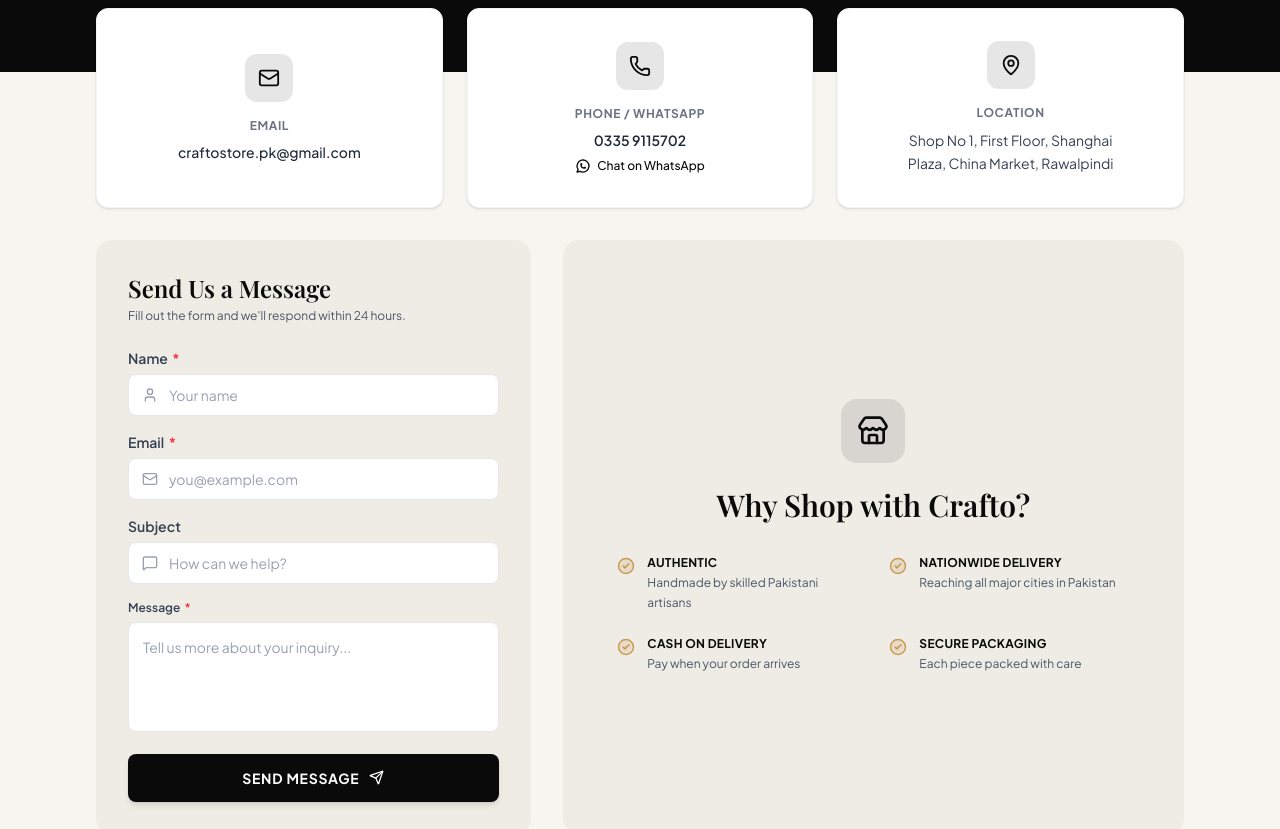
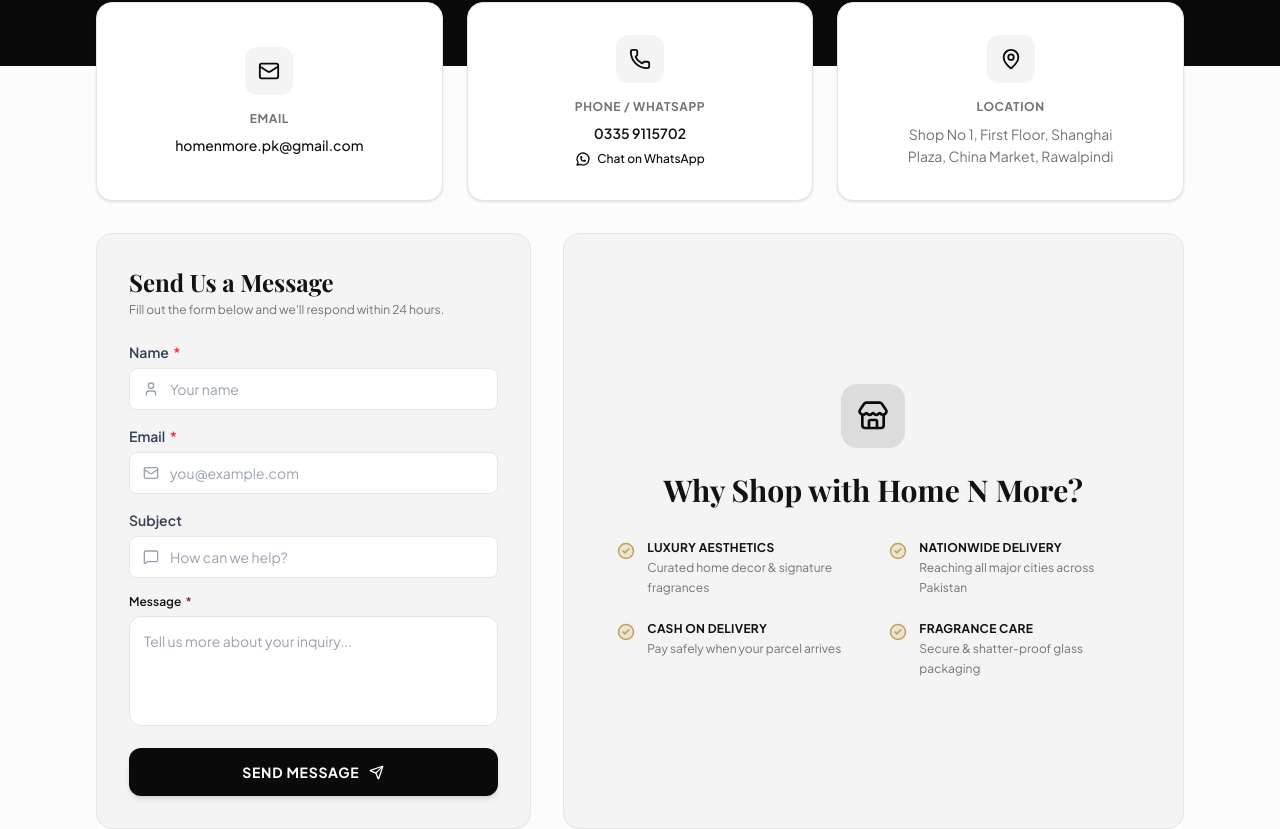
Before and after one commit to m-junaid1998/Crafto, a React (Vite) app: page /contact in a window 1280 px wide. Shown: the part 327-1156 px from the top of the page. Built offline with nearby package versions, Linux system fonts and the light colour scheme; a web font is replaced by a local one.

Commit message:
add new one

```diff
--- a/index.html
+++ b/index.html
@@ -2,7 +2,7 @@
 <html lang="en">
   <head>
     <meta charset="UTF-8" />
-    <link rel="icon" type="image/png" href="./favicon.png" />
+    <link rel="icon" type="image/png" href="./logo.png" />
     <!-- Google Fonts: Playfair Display & Plus Jakarta Sans -->
     <link rel="preconnect" href="https://fonts.googleapis.com" />
     <link rel="preconnect" href="https://fonts.gstatic.com" crossorigin />
@@ -11,7 +11,7 @@
       rel="stylesheet"
     />
     <meta name="viewport" content="width=device-width, initial-scale=1.0" />
-    <title>crafto</title>
+    <title>Home n More</title>
   </head>
   <body>
     <div id="root"></div>
--- a/src/Routes/routelist.tsx
+++ b/src/Routes/routelist.tsx
@@ -1,4 +1,5 @@
 import { lazy } from "react";
+import Wishlist from "../components/Wishlist";
 
 const Home = lazy(() => import("../pages/Index"));
 const Contact = lazy(() => import("../pages/Contact"));
@@ -10,4 +11,5 @@
   { path: "contact", element: <Contact /> },
   { path: "shop", element: <Shop /> },
   { path: "product/:id", element: <ProductDetails /> },
+  { path: "wishlist", element: <Wishlist /> },
 ];
--- a/src/components/Footer.tsx
+++ b/src/components/Footer.tsx
@@ -92,9 +92,8 @@
 
         <div className="border-t border-[var(--color-border)] pt-8" />
 
-        {/* Bottom Bar */}
         <div className="flex flex-col sm:flex-row items-center justify-between gap-4 text-xs text-[var(--color-muted)] font-normal">
-          <p>© {new Date().getFullYear()} Home N More. Premium Home Decor & Fragrances.</p>
+          <p>© {new Date().getFullYear()} Home N More</p>
           <div className="flex items-center space-x-6 tracking-wider uppercase text-[11px] font-semibold text-[var(--color-muted)]">
             <Link to="/privacy" className="hover:text-[var(--color-text-dark)] transition-colors">PRIVACY POLICY</Link>
             <Link to="/terms" className="hover:text-[var(--color-text-dark)] transition-colors">TERMS OF SERVICE</Link>
--- a/src/pages/Contact.tsx
+++ b/src/pages/Contact.tsx
@@ -4,46 +4,46 @@
 import { Button } from '../components/Button';
 import { WhatsAppIcon } from '../utils/socialicons';
 
-const INFO_CARDS = [
-  { icon: <Mail size={22} />, title: 'Email', content: <a href="mailto:craftostore.pk@gmail.com" className="text-gray-800 font-medium text-sm hover:text-accent">craftostore.pk@gmail.com</a> },
-  { icon: <Phone size={22} />, title: 'Phone / WhatsApp', content: <><p className="text-gray-800 font-semibold text-sm mb-2">0335 9115702</p><a href="https://wa.me/923359115702" target="_blank" rel="noreferrer" className="inline-flex items-center space-x-1.5 text-xs text-primary font-medium hover:underline"><WhatsAppIcon size={16} /><span>Chat on WhatsApp</span></a></> },
-  { icon: <MapPin size={22} />, title: 'Location', content: <p className="text-gray-700 text-sm max-w-[220px] leading-relaxed">Shop No 1, First Floor, Shanghai Plaza, China Market, Rawalpindi</p> }
+const INFO = [
+  { icon: <Mail size={22} />, title: 'Email', content: <a href="mailto:homenmore.pk@gmail.com" className="text-[var(--color-text-dark)] font-medium text-sm hover:text-[var(--color-accent)] transition-colors">homenmore.pk@gmail.com</a> },
+  { icon: <Phone size={22} />, title: 'Phone / WhatsApp', content: <><p className="text-[var(--color-text-dark)] font-semibold text-sm mb-2">0335 9115702</p><a href="https://wa.me/923359115702" target="_blank" rel="noreferrer" className="inline-flex items-center space-x-1.5 text-xs text-[var(--color-primary)] font-medium hover:underline"><WhatsAppIcon size={16} /><span>Chat on WhatsApp</span></a></> },
+  { icon: <MapPin size={22} />, title: 'Location', content: <p className="text-[var(--color-muted)] text-sm max-w-[220px] leading-relaxed">Shop No 1, First Floor, Shanghai Plaza, China Market, Rawalpindi</p> }
 ];
 
-const FEATURES = [
-  { title: 'Authentic', desc: 'Handmade by skilled Pakistani artisans' },
-  { title: 'Nationwide Delivery', desc: 'Reaching all major cities in Pakistan' },
-  { title: 'Cash on Delivery', desc: 'Pay when your order arrives' },
-  { title: 'Secure Packaging', desc: 'Each piece packed with care' }
+const FEATS = [
+  { title: 'Luxury Aesthetics', desc: 'Curated home decor & signature fragrances' },
+  { title: 'Nationwide Delivery', desc: 'Reaching all major cities across Pakistan' },
+  { title: 'Cash on Delivery', desc: 'Pay safely when your parcel arrives' },
+  { title: 'Fragrance Care', desc: 'Secure & shatter-proof glass packaging' }
 ];
 
-const Contact= () => {
+const Contact = () => {
   const [form, setForm] = useState({ name: '', email: '', subject: '', message: '' });
   const handleChange = (e: React.ChangeEvent<HTMLInputElement | HTMLTextAreaElement>) => setForm({ ...form, [e.target.name]: e.target.value });
 
   return (
-    <div className="min-h-screen bg-[#F7F5F0] pb-20">
-      <section className="bg-primary text-white text-center pt-16 pb-28 px-4">
-        <h1 className="font-serif text-4xl md:text-5xl font-semibold mb-3 tracking-wide">Get in Touch</h1>
-        <p className="text-white/80 max-w-xl mx-auto text-sm md:text-base font-light leading-relaxed">We'd love to hear from you. Reach out with questions, custom orders, or just to say hello.</p>
+    <div className="min-h-screen bg-[var(--color-bg-light)] pb-20 font-sans text-[var(--color-text-dark)]">
+      <section className="bg-[var(--color-primary)] text-white text-center pt-16 pb-28 px-4">
+        <h1 className="font-serif text-3xl md:text-5xl font-bold mb-3 tracking-wide">Get in Touch</h1>
+        <p className="text-gray-300 max-w-xl mx-auto text-xs md:text-sm font-light leading-relaxed">We'd love to hear from you. Reach out with questions, custom orders, or fragrance inquiries.</p>
       </section>
 
       <div className="max-w-6xl mx-auto px-4 md:px-8 -mt-16">
         <div className="grid grid-cols-1 md:grid-cols-3 gap-6 mb-8">
-          {INFO_CARDS.map((card, i) => (
-            <div key={i} className="bg-white rounded-xl p-8 text-center shadow-sm border border-gray-100 flex flex-col items-center justify-center">
-              <div className="w-12 h-12 rounded-xl bg-primary/10 text-primary flex items-center justify-center mb-4">{card.icon}</div>
-              <h3 className="text-xs font-bold uppercase tracking-wider text-gray-500 mb-2">{card.title}</h3>
+          {INFO.map((card, i) => (
+            <div key={i} className="bg-white rounded-2xl p-6 sm:p-8 text-center shadow-sm border border-[var(--color-border)] flex flex-col items-center justify-center">
+              <div className="w-12 h-12 rounded-xl bg-[var(--color-card-bg)] text-[var(--color-primary)] flex items-center justify-center mb-4">{card.icon}</div>
+              <h3 className="text-xs font-bold uppercase tracking-wider text-[var(--color-muted)] mb-2">{card.title}</h3>
               {card.content}
             </div>
           ))}
         </div>
 
         <div className="grid grid-cols-1 lg:grid-cols-12 gap-8 items-stretch">
-          <div className="lg:col-span-5 bg-[#EFECE6] rounded-2xl p-6 md:p-8 flex flex-col justify-between">
+          <div className="lg:col-span-5 bg-[var(--color-card-bg)] border border-[var(--color-border)] rounded-2xl p-6 md:p-8 flex flex-col justify-between">
             <div>
-              <h2 className="font-serif text-2xl font-semibold text-primary mb-1">Send Us a Message</h2>
-              <p className="text-xs text-gray-600 mb-6">Fill out the form and we'll respond within 24 hours.</p>
+              <h2 className="font-serif text-xl sm:text-2xl font-bold text-[var(--color-text-dark)] mb-1">Send Us a Message</h2>
+              <p className="text-xs text-[var(--color-muted)] mb-6">Fill out the form below and we'll respond within 24 hours.</p>
 
               <form onSubmit={(e) => { e.preventDefault(); console.log(form); }} className="space-y-4">
                 <FormInput label="Name" name="name" required placeholder="Your name" value={form.name} onChange={handleChange} leftIcon={<User size={16} />} />
@@ -51,28 +51,28 @@
                 <FormInput label="Subject" name="subject" placeholder="How can we help?" value={form.subject} onChange={handleChange} leftIcon={<MessageSquare size={16} />} />
 
                 <div className="w-full">
-                  <label className="block text-xs font-semibold text-gray-700 mb-1.5 select-none">Message <span className="text-red-500 ml-0.5">*</span></label>
-                  <textarea name="message" required rows={4} placeholder="Tell us more about your inquiry..." value={form.message} onChange={handleChange} className="w-full bg-white text-sm rounded-lg p-3.5 text-gray-800 border border-gray-200 transition-all outline-none focus:ring-1 focus:ring-primary focus:border-primary placeholder:text-gray-400 resize-none" />
+                  <label className="block text-xs font-semibold text-[var(--color-text-dark)] mb-1.5 select-none">Message <span className="text-[var(--color-danger)] ml-0.5">*</span></label>
+                  <textarea name="message" required rows={4} placeholder="Tell us more about your inquiry..." value={form.message} onChange={handleChange} className="w-full bg-white text-xs sm:text-sm rounded-xl p-3.5 text-[var(--color-text-dark)] border border-[var(--color-border)] transition-all outline-none focus:ring-1 focus:ring-[var(--color-primary)] focus:border-[var(--color-primary)] placeholder:text-gray-400 resize-none" />
                 </div>
 
-                <Button type="submit" variant="primary" size="lg" className="w-full" rightIcon={<Send size={15} />}>
+                <Button type="submit" variant="primary" size="lg" className="w-full bg-[var(--color-primary)] hover:bg-[var(--color-primary-hover)] text-white rounded-xl" rightIcon={<Send size={15} />}>
                   Send Message
                 </Button>
               </form>
             </div>
           </div>
 
-          <div className="lg:col-span-7 bg-[#EFECE6] rounded-2xl p-8 md:p-12 flex flex-col items-center justify-center text-center">
-            <div className="w-16 h-16 rounded-2xl bg-primary/10 text-primary flex items-center justify-center mb-6"><Store size={32} /></div>
-            <h2 className="font-serif text-2xl md:text-3xl font-semibold text-primary mb-8">Why Shop with Crafto?</h2>
+          <div className="lg:col-span-7 bg-[var(--color-card-bg)] border border-[var(--color-border)] rounded-2xl p-8 md:p-12 flex flex-col items-center justify-center text-center">
+            <div className="w-16 h-16 rounded-2xl bg-[var(--color-primary)]/10 text-[var(--color-primary)] flex items-center justify-center mb-6"><Store size={32} /></div>
+            <h2 className="font-serif text-2xl md:text-3xl font-bold text-[var(--color-text-dark)] mb-8">Why Shop with Home N More?</h2>
 
             <div className="grid grid-cols-1 md:grid-cols-2 gap-y-6 gap-x-8 text-left w-full max-w-lg">
-              {FEATURES.map((f, i) => (
+              {FEATS.map((f, i) => (
                 <div key={i} className="flex items-start space-x-3">
-                  <CheckCircle2 size={18} className="text-[#C89B53] shrink-0 mt-0.5 fill-[#C89B53]/20" />
+                  <CheckCircle2 size={18} className="text-[var(--color-accent)] shrink-0 mt-0.5 fill-[var(--color-accent)]/20" />
                   <div>
-                    <h4 className="text-xs font-bold text-primary uppercase tracking-wide">{f.title}</h4>
-                    <p className="text-xs text-gray-600 leading-relaxed mt-0.5">{f.desc}</p>
+                    <h4 className="text-xs font-bold text-[var(--color-text-dark)] uppercase tracking-wide">{f.title}</h4>
+                    <p className="text-xs text-[var(--color-muted)] leading-relaxed mt-0.5">{f.desc}</p>
                   </div>
                 </div>
               ))}
@@ -84,4 +84,4 @@
   );
 };
 
-export  default Contact;
+export default Contact;
```
Also changed, not shown: src/components/Navbar.tsx (+20 -38 lines), src/components/Wishlist.tsx (added, +98 -0 lines), public/favicon.png (deleted), public/logo.png (added).
